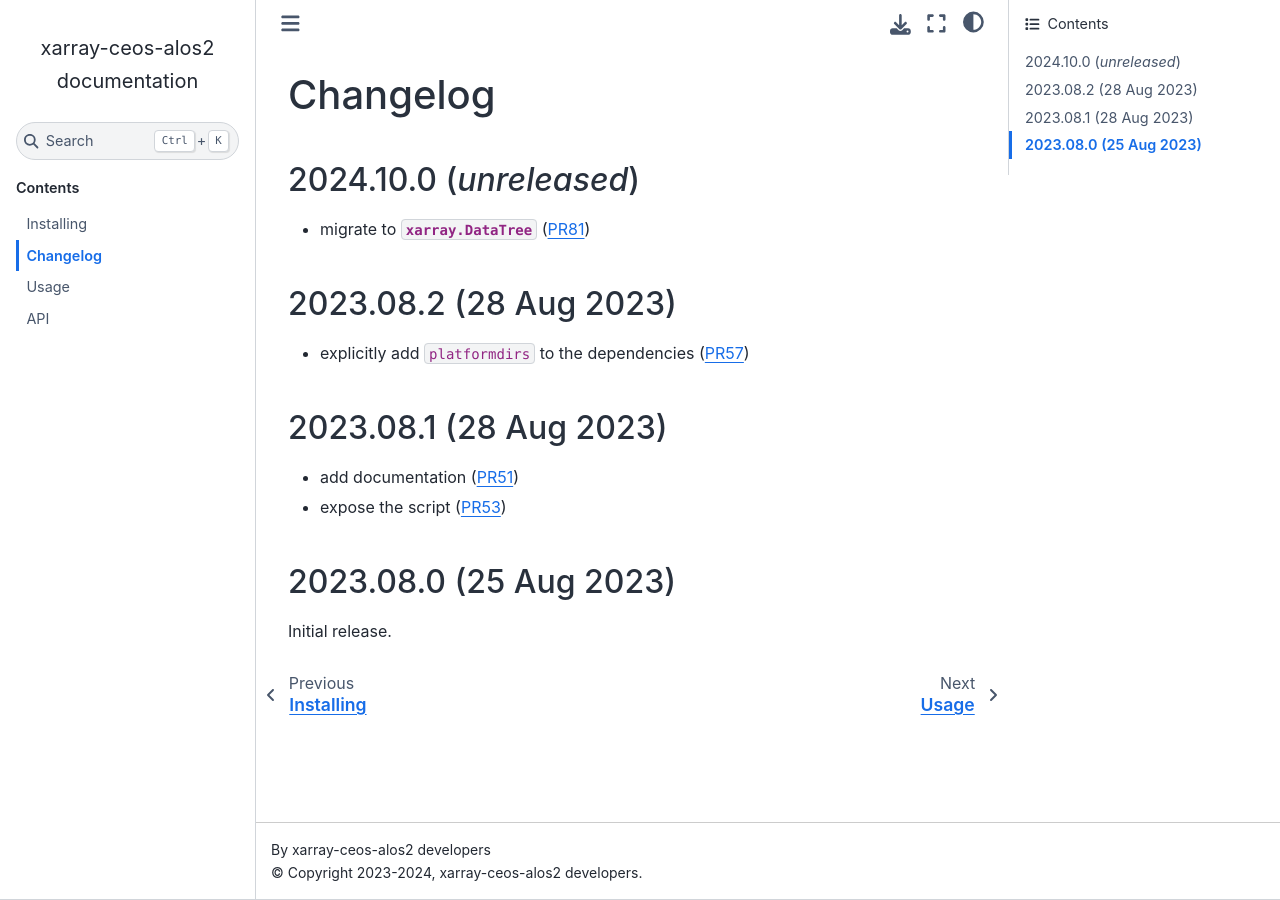
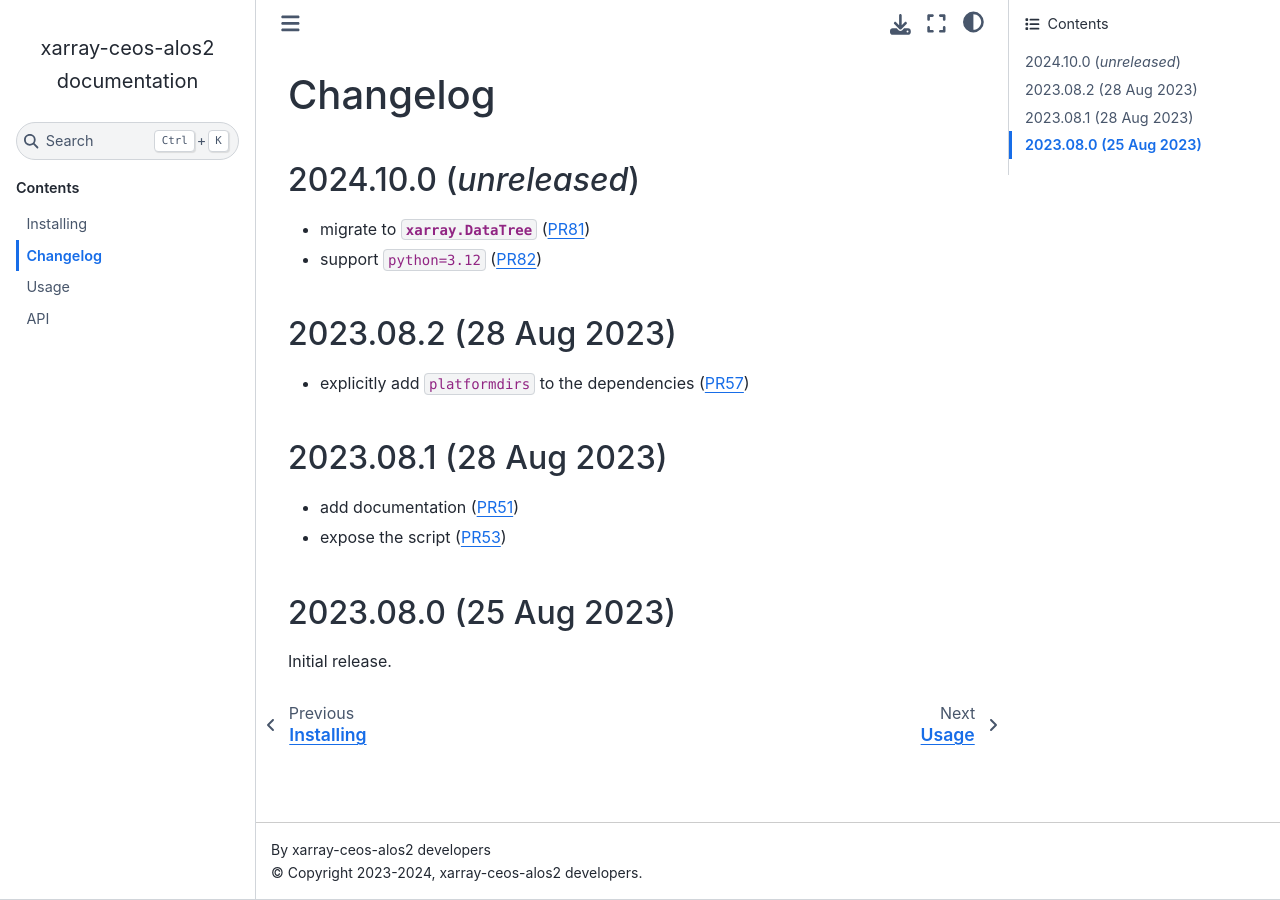
Before and after one commit to umr-lops/xarray-ceos-alos2, a Sphinx documentation site: the page built from docs/changelog.md, in a window 1280 px wide. Built offline with Sphinx 7.4.7 and the Sphinx Book theme 1.1.4, drawn with Linux system fonts in a browser that asks for light colours.

Commit message:
changelog for supporting `python=3.12`

```diff
--- a/docs/changelog.md
+++ b/docs/changelog.md
@@ -3,6 +3,7 @@
 ## 2024.10.0 (_unreleased_)
 
 - migrate to {py:class}`xarray.DataTree` ({pull}`81`)
+- support `python=3.12` ({pull}`82`)
 
 ## 2023.08.2 (28 Aug 2023)
 
```
